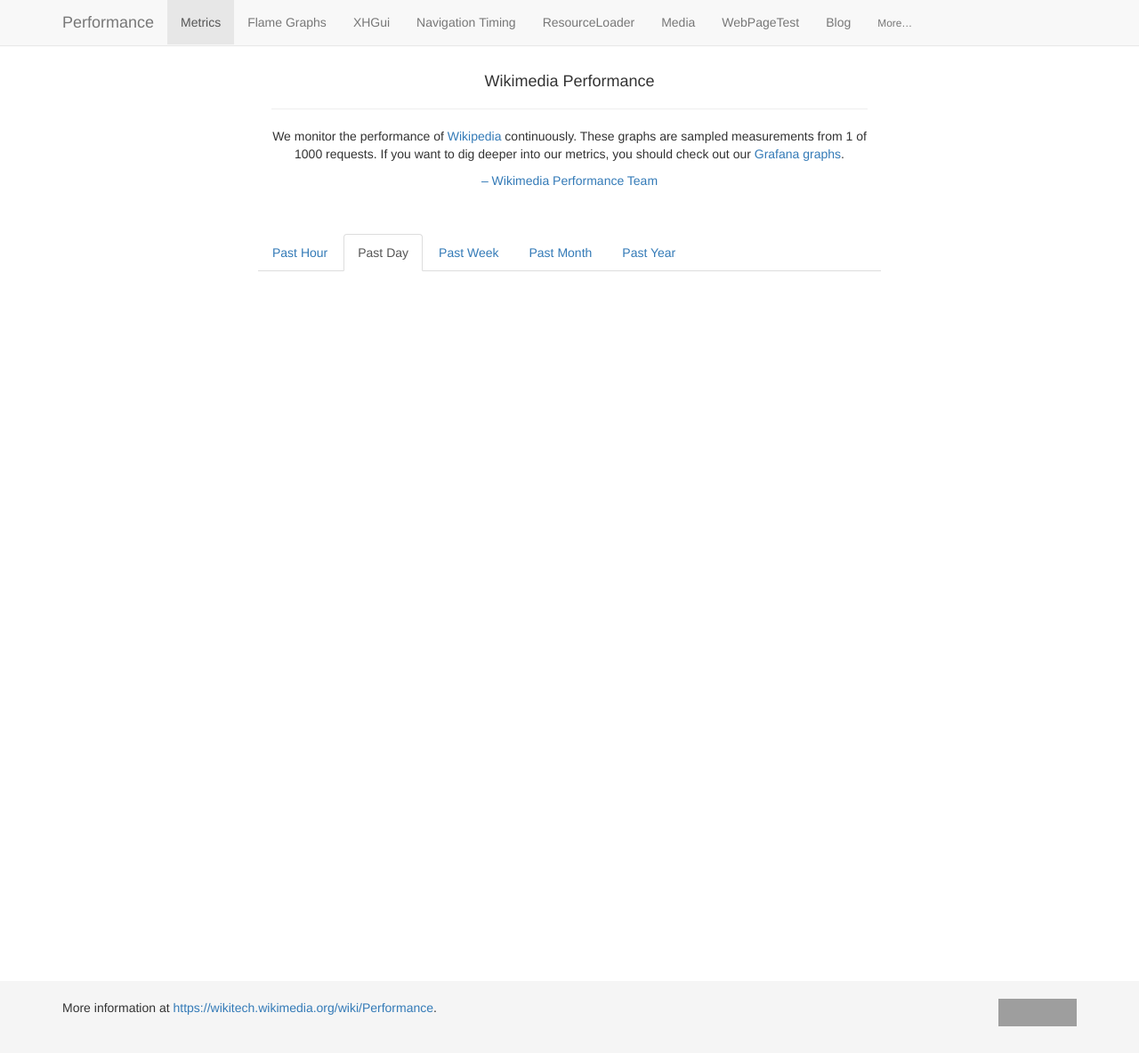
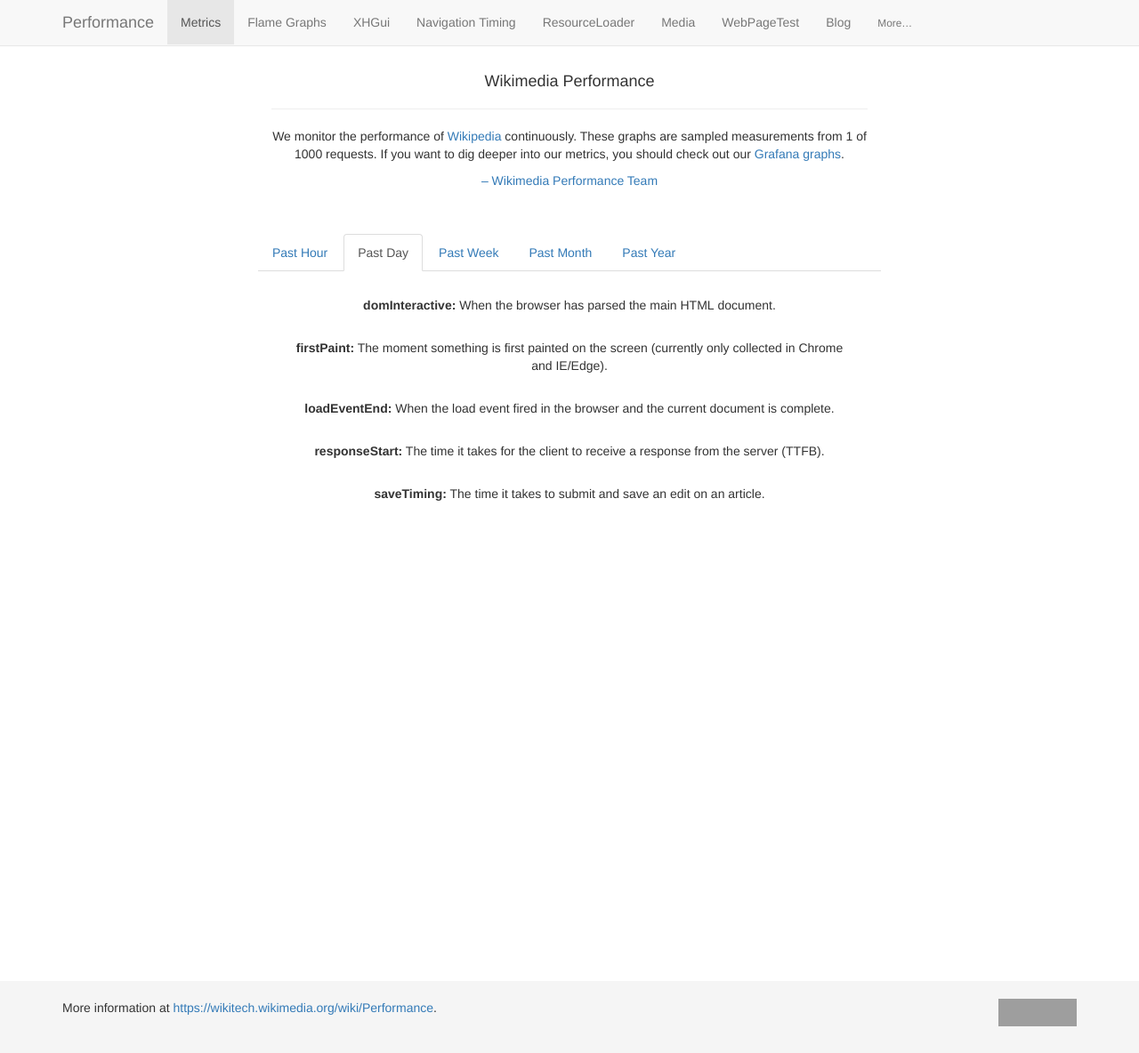
Before and after one commit to wikimedia/performance.wikimedia.org, a Jekyll site: the page public_html/index.html, which Jekyll copies as it is, in a window 1280 px wide. Shown: the whole page at 89% size. Built offline with Jekyll 4.4.1, drawn with Linux system fonts in a browser that asks for light colours; grey boxes are pictures that could not be loaded.

Commit message:
Make metrics explanation work on small devices
Old version displayed the text in svg that makes it hard(er) to
fit in smaller viewports. Let us use plain HTML instead.

Bug: T169297
Change-Id: I95a6019a64e2ddf764463609b7799406c04c05c4

```diff
--- a/public_html/coal.js
+++ b/public_html/coal.js
@@ -22,14 +22,7 @@
 ( function () {
 	'use strict';
 
-	var defaultPeriod = 'day',
-		descriptions = {
-			domInteractive: 'When the browser has parsed the main HTML document.',
-			loadEventEnd: 'When the load event fired in the browser and the current document is complete.',
-			responseStart: 'The time it takes for the client to receive a response from the server (TTFB).',
-			saveTiming: 'The time it takes to submit and save an edit on an article.',
-			firstPaint: 'The moment something is first painted on the screen (currently only collected in Chrome and IE/Edge).'
-		};
+	var defaultPeriod = 'day';
 
 	function identity( x ) {
 		return x;
@@ -68,9 +61,6 @@
 
 				MG.data_graphic( {
 					title: metric + ' – ' + median( values ) + ' ms',
-					/* eslint-disable camelcase */
-					x_label: metric + ': ' + descriptions[ metric ],
-					/* eslint-enable camelcase */
 					target: this,
 					area: false,
 					data: points,
--- a/public_html/index.html
+++ b/public_html/index.html
@@ -450,8 +450,14 @@ h2 {
 }
 
 .mg-x-axis .label {
-  font-size: 1.0rem;
-  text-transform: none;
+    font-size: 1.0rem;
+    text-transform: none;
+    font-weight: 400;
+}
+
+.perf-metrics-desc {
+  padding-right: 15px;
+  padding-left: 15px;
 }
 
  </style>
@@ -498,12 +504,18 @@ h2 {
       <li role=presentation id=month><a href="#!/month">Past Month</a></li>
       <li role=presentation id=year><a href="#!/year">Past Year</a></li>
     </ul>
+
     <div id=metrics>
       <div class="metric" id="domInteractive"></div>
+      <p class="text-center perf-metrics-desc"><b>domInteractive:</b> When the browser has parsed the main HTML document.</p>
       <div class="metric" id="firstPaint"></div>
+      <p class="text-center perf-metrics-desc"><b>firstPaint:</b> The moment something is first painted on the screen (currently only collected in Chrome and IE/Edge).</p>
       <div class="metric" id="loadEventEnd"></div>
+      <p class="text-center perf-metrics-desc"><b>loadEventEnd:</b> When the load event fired in the browser and the current document is complete.</p>
       <div class="metric" id="responseStart"></div>
+      <p class="text-center perf-metrics-desc"><b>responseStart:</b> The time it takes for the client to receive a response from the server (TTFB).</p>
       <div class="metric" id="saveTiming"></div>
+      <p class="text-center perf-metrics-desc"><b>saveTiming:</b> The time it takes to submit and save an edit on an article.</p>
     </div>
   </div>
 </div>
--- a/src/index.html
+++ b/src/index.html
@@ -22,12 +22,18 @@ title: Metrics — Wikimedia Performance
       <li role=presentation id=month><a href="#!/month">Past Month</a></li>
       <li role=presentation id=year><a href="#!/year">Past Year</a></li>
     </ul>
+
     <div id=metrics>
       <div class="metric" id="domInteractive"></div>
+      <p class="text-center perf-metrics-desc"><b>domInteractive:</b> When the browser has parsed the main HTML document.</p>
       <div class="metric" id="firstPaint"></div>
+      <p class="text-center perf-metrics-desc"><b>firstPaint:</b> The moment something is first painted on the screen (currently only collected in Chrome and IE/Edge).</p>
       <div class="metric" id="loadEventEnd"></div>
+      <p class="text-center perf-metrics-desc"><b>loadEventEnd:</b> When the load event fired in the browser and the current document is complete.</p>
       <div class="metric" id="responseStart"></div>
+      <p class="text-center perf-metrics-desc"><b>responseStart:</b> The time it takes for the client to receive a response from the server (TTFB).</p>
       <div class="metric" id="saveTiming"></div>
+      <p class="text-center perf-metrics-desc"><b>saveTiming:</b> The time it takes to submit and save an edit on an article.</p>
     </div>
   </div>
 </div>
--- a/src/lib/overrides.css
+++ b/src/lib/overrides.css
@@ -36,4 +36,10 @@ h2 {
 .mg-x-axis .label {
   font-size: 1.0rem;
   text-transform: none;
+  font-weight: 400;
 }
+
+.perf-metrics-desc {
+  padding-right: 15px;
+  padding-left: 15px;
+}
```
Also changed, not shown: public_html/lib/overrides.css (+8 -2 lines), src/coal.js (+1 -11 lines).
